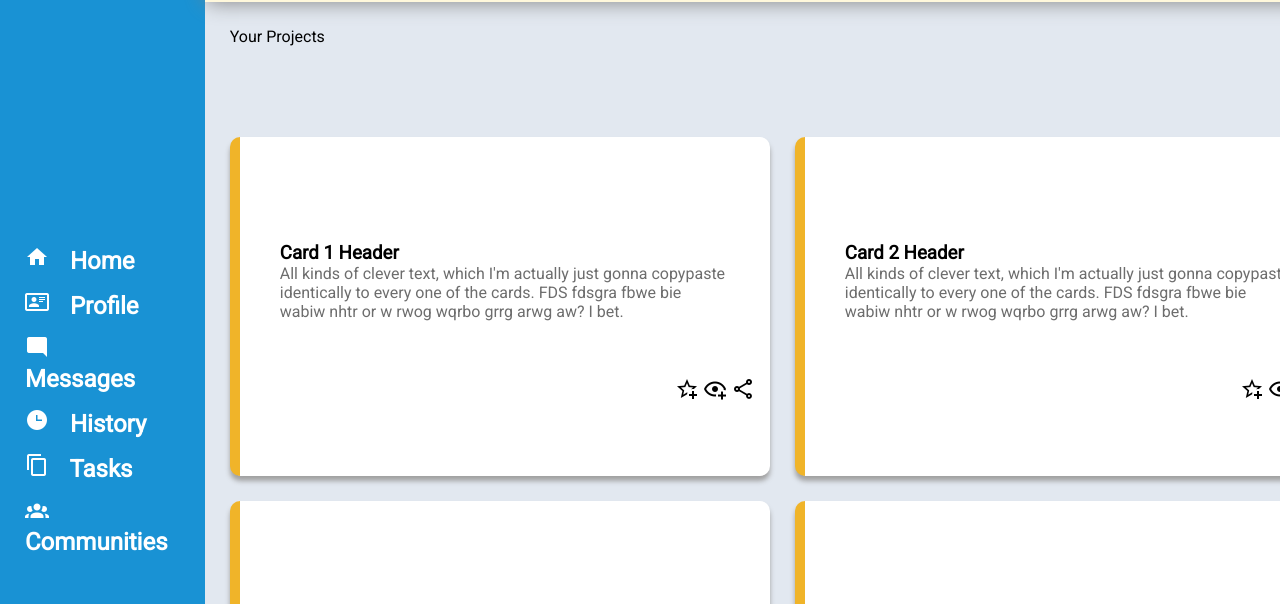
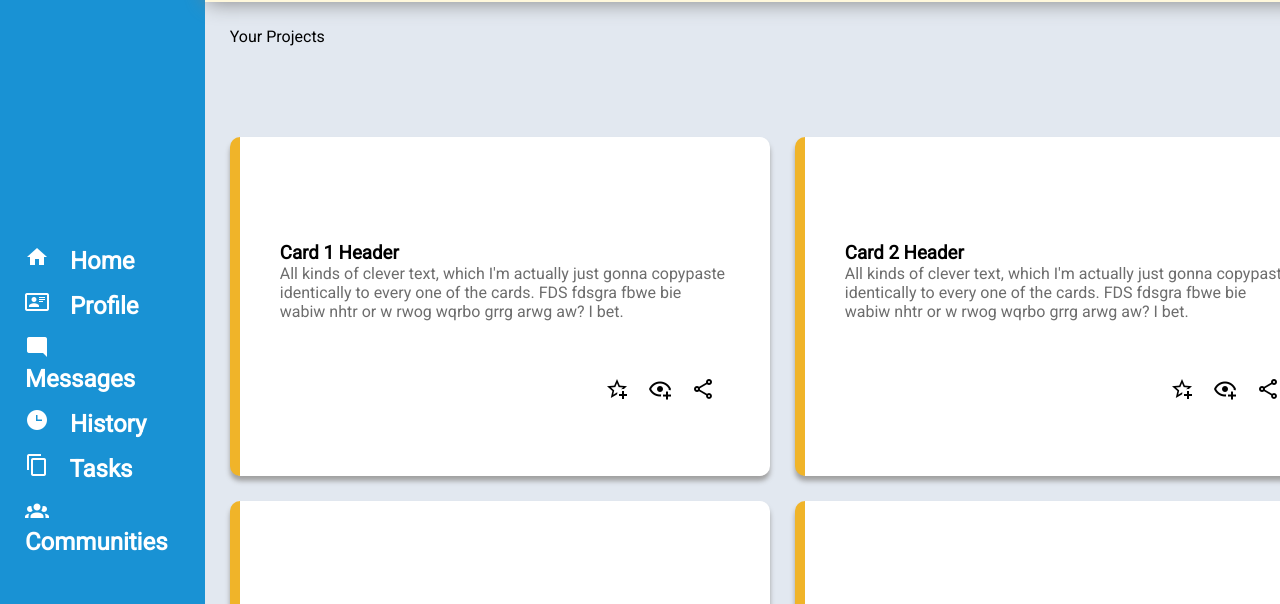
Before and after one commit to PettLe/admin-dashboard, a plain HTML site: page index.html in a window 1280 px wide. Shown: the part 133-737 px from the top of the page. Drawn offline with Linux system fonts and the light colour scheme.

Commit message:
little bit card icon styling

```diff
--- a/style.css
+++ b/style.css
@@ -102,6 +102,11 @@ ul {
 
 .cardicons {
   margin-left: auto;
+  margin-right: 25px;
+}
+
+.cardicons img {
+  margin-right: 15px;
 }
 
 .announcements,
```
